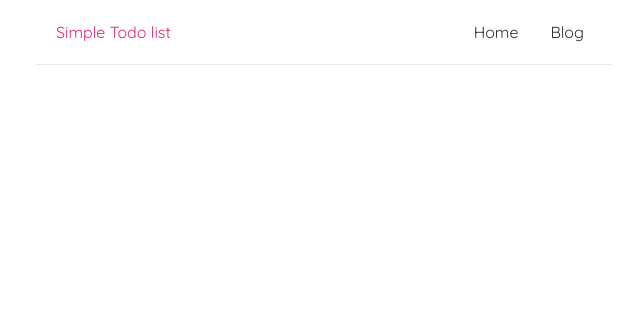
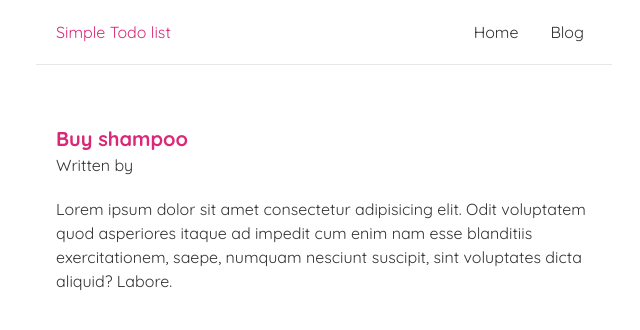
Before and after one commit to pigulolkm/todo-list, a React (Create React App) app: page /pages/blog/1 in a window 1280 px wide. Shown: the top 330 px of the page, without its empty margins (316-956 px from the left). Built offline with nearby package versions, Linux system fonts and the light colour scheme; data requests are answered from the project's data file.

Commit message:
Add blog detail page

```diff
--- a/data/db.json
+++ b/data/db.json
@@ -46,12 +46,14 @@
         {
             "id": 1,
             "author": "simple",
-            "title": "Buy shampoo"
+            "title": "Buy shampoo",
+            "body": "Lorem ipsum dolor sit amet consectetur adipisicing elit. Odit voluptatem quod asperiores itaque ad impedit cum enim nam esse blanditiis exercitationem, saepe, numquam nesciunt suscipit, sint voluptates dicta aliquid? Labore."
         },
         {
             "id": 2,
             "author": "simple",
-            "title": "Buy bleach"
+            "title": "Buy bleach",
+            "body" :"Lorem ipsum dolor sit amet consectetur adipisicing elit. Odit voluptatem quod asperiores itaque ad impedit cum enim nam esse blanditiis exercitationem, saepe, numquam nesciunt suscipit, sint voluptates dicta aliquid? Labore."
         }
     ]
 }
--- a/src/App.js
+++ b/src/App.js
@@ -2,8 +2,9 @@ import Navbar from './Navbar';
 import Home from './Home';
 import Blog from './pages/Blog'
 import { BrowserRouter as Router, Route, Routes } from 'react-router-dom';
-import Create from './Create';
+import Create from './pages/Create';
 import { TodoDetail } from './TodoDetails';
+import BlogDetails from './pages/BlogDetails';
 
 function App() {
   return (
@@ -13,8 +14,9 @@ function App() {
         <div className="max-w-xl my-10 mx-auto p-5">
           <Routes>
             <Route path="/" element={<Home />} />
-            <Route path="/create" element={<Create />} />
-            <Route path="/pages/Blog" element={<Blog />} />
+            <Route path="/pages/create" element={<Create />} />
+            <Route path="/pages/blog" element={<Blog />} />
+            <Route path="/pages/blog/:id" element={<BlogDetails />} />
             <Route path="todo/:id" element={<TodoDetail /> } />
           </Routes>
         </div>
--- a/src/pages/Blog.js
+++ b/src/pages/Blog.js
@@ -2,7 +2,7 @@ import BlogList from "./BlogList";
 import useFetch from "../useFetch.js";
 
 const Blog = () => {
-    const {data: blogs, setData: setBlogss, isLoadingBlogs, errorBlogs} = useFetch('http://localhost:8000/blogs');
+    const {data: blogs, setData: setBlogs, isLoadingBlogs, errorBlogs} = useFetch('http://localhost:8000/blogs');
 
     console.log(blogs);
 
--- /dev/null
+++ b/src/pages/BlogDetails.js
@@ -0,0 +1,23 @@
+import { useParams } from "react-router-dom";
+import useFetch from "../useFetch";
+
+const BlogDetails = () => {
+    const { id } = useParams();
+    const { data: blog, error, isPending } = useFetch('http://localhost:8000/blogs/' + id);
+
+    return (
+        <div>
+            { isPending && <div>Loading...</div>}
+            { error && <div>{ error }</div>}
+            { blog && (
+                <article>
+                    <h2 className="text-xl font-bold text-pink-600">{ blog.title }</h2>
+                    <p>Written by { blog.arthor } </p>
+                    <div className="mt-5">{ blog.body }</div>
+                </article>
+            )}
+        </div>
+    );
+}
+
+export default BlogDetails;
--- a/src/pages/BlogList.js
+++ b/src/pages/BlogList.js
@@ -1,4 +1,4 @@
-
+import { Link } from "react-router-dom";
 
 const BlogList = (props) => {
     const blogs = props.blogs;
@@ -8,8 +8,10 @@ const BlogList = (props) => {
             {
                 blogs.map((blog) => (
                     <div className="px-3 py-4 mx-5" key={ blog.id }>
-                        <h2 className="text-pink-600 font-bold">{ blog.title }</h2>
-                        <p>Written by { blog.author }</p>
+                        <Link to={ `/pages/blog/${blog.id}` }>
+                            <h2 className="text-pink-600 font-bold">{ blog.title }</h2>
+                            <p>Written by { blog.author }</p>
+                        </Link>
                     </div>
                 ))
             }
```
Also changed, not shown: src/pages/Create.js (renamed from src/Create.js).
